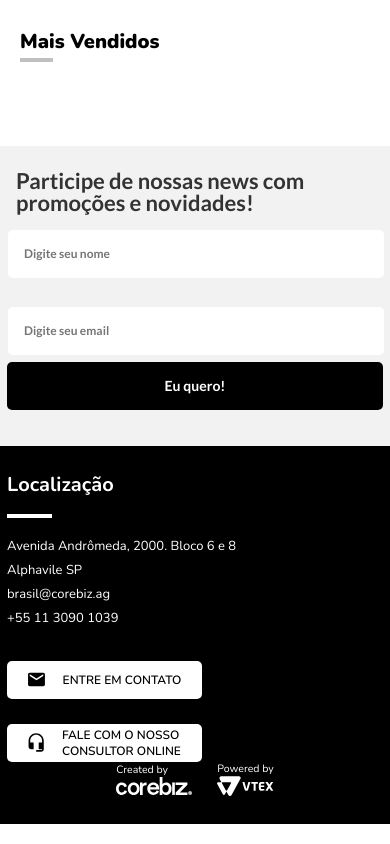
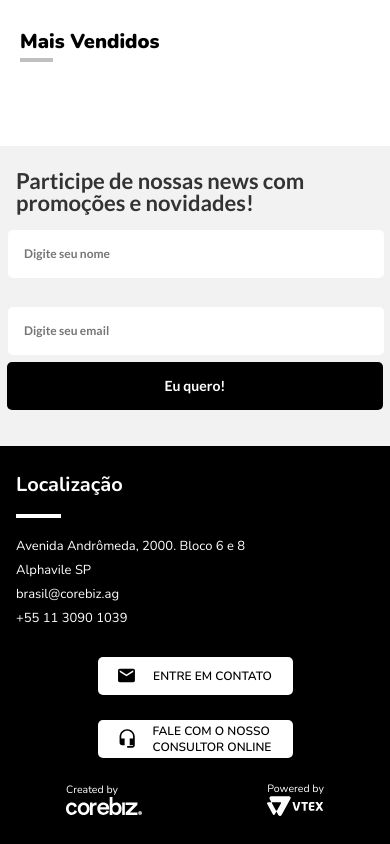
Before and after one commit to ErikIeto/corebiz, a website built with webpack: page src/index.html in a window 390 px wide. Shown: the part 321-1165 px from the top of the page. Built offline with nearby package versions, Linux system fonts and the light colour scheme; some packages are replaced by stand-ins of ours; no server answers.

Commit message:
feat: style mobile footer

```diff
--- a/src/sass/components/_footer.scss
+++ b/src/sass/components/_footer.scss
@@ -103,8 +103,22 @@
   }
 
   @include max-mobile {
-      &__wrapper {
-          flex-direction: column;
+    &__wrapper {
+      flex-direction: column;
+      padding: 0 16px;
+
+      .footer {
+        &__contact {
+          justify-content: center;
+          align-items: center;
+          margin-top: 27px;
+          margin-bottom: 24px;
+        }
+
+        &__labels {
+          justify-content: space-around;
+        }
       }
+    }
   }
 }
```
